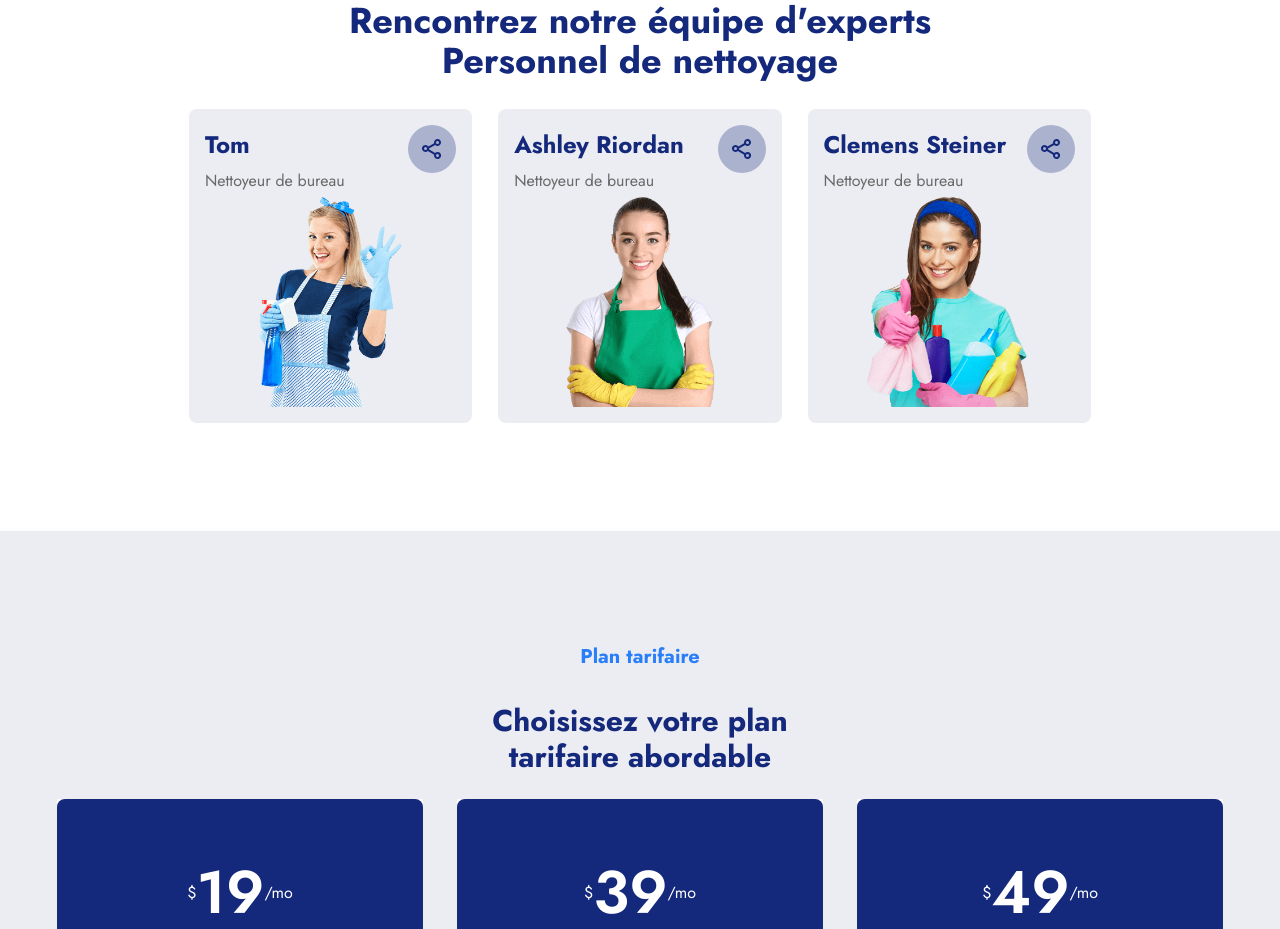
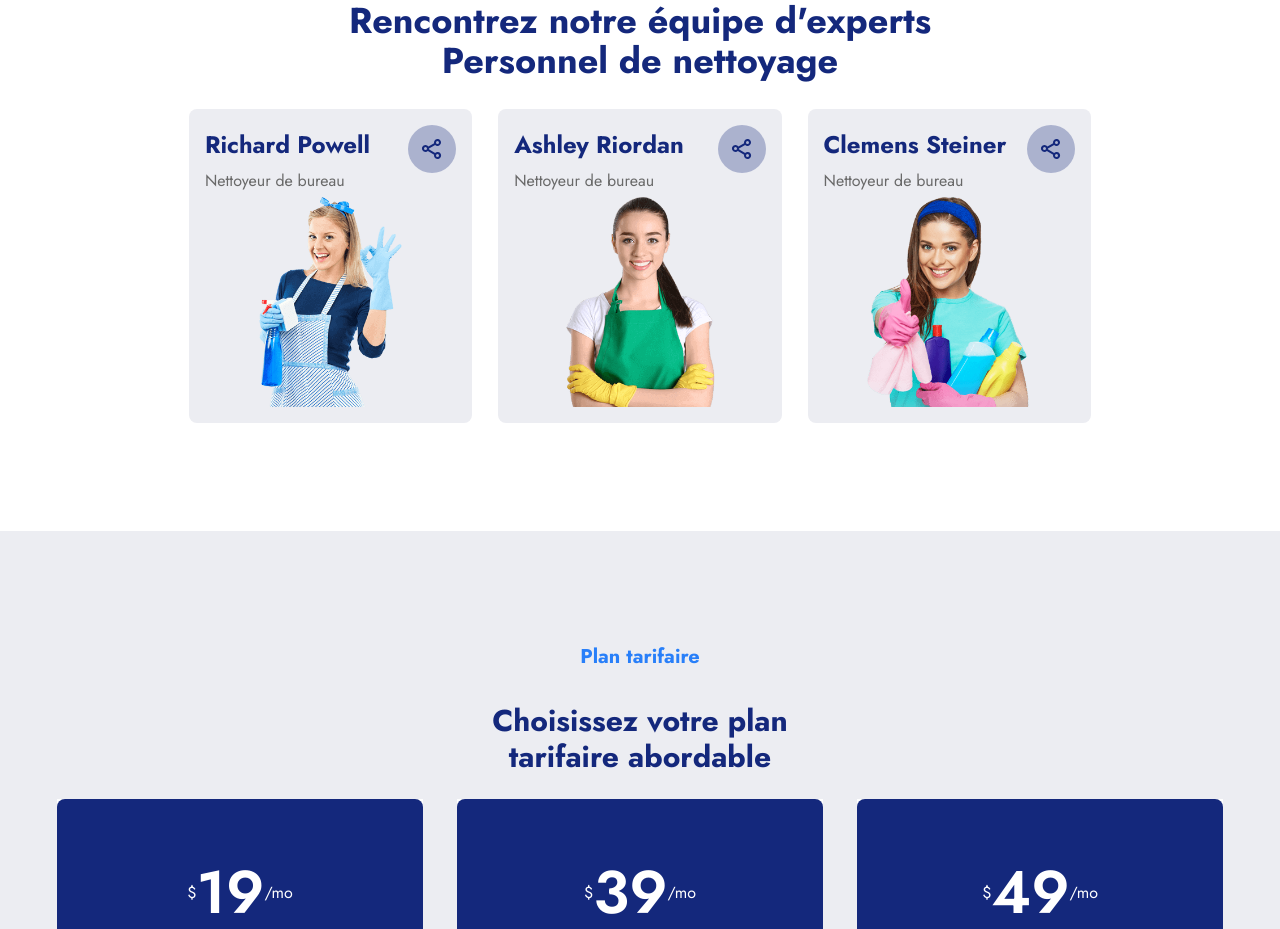
Before and after one commit to mugishap/clenix, a React (Vite) app: page / in a window 1280 px wide. Shown: the part 2860-3789 px from the top of the page. Built offline with nearby package versions, Linux system fonts and the light colour scheme.

Commit message:
Update index.ts

```diff
--- a/src/constants/index.ts
+++ b/src/constants/index.ts
@@ -133,8 +133,7 @@ export const process = [
 export const team = [
     {
         image: Team1,
-        name: "Tom"
-        //name: "Richard Powell"
+        name: "Richard Powell"
     },
     {
         image: Team2,
```
